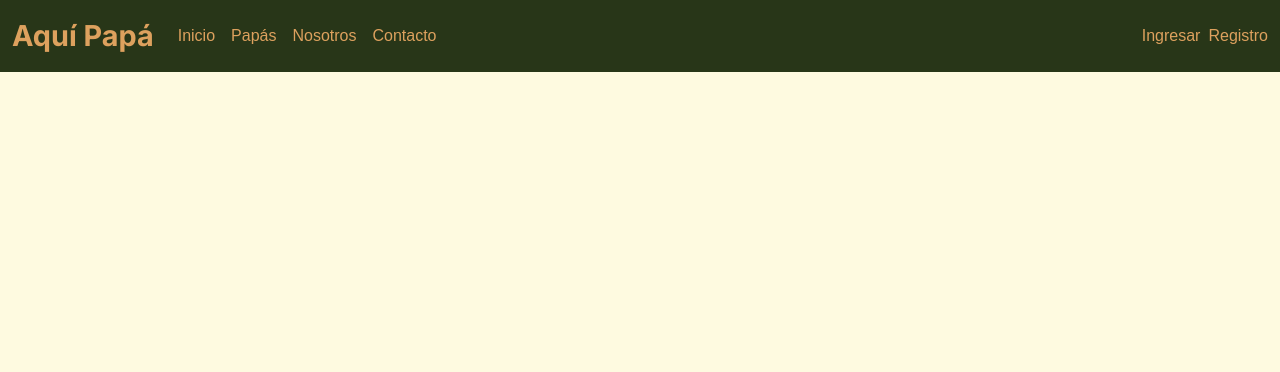
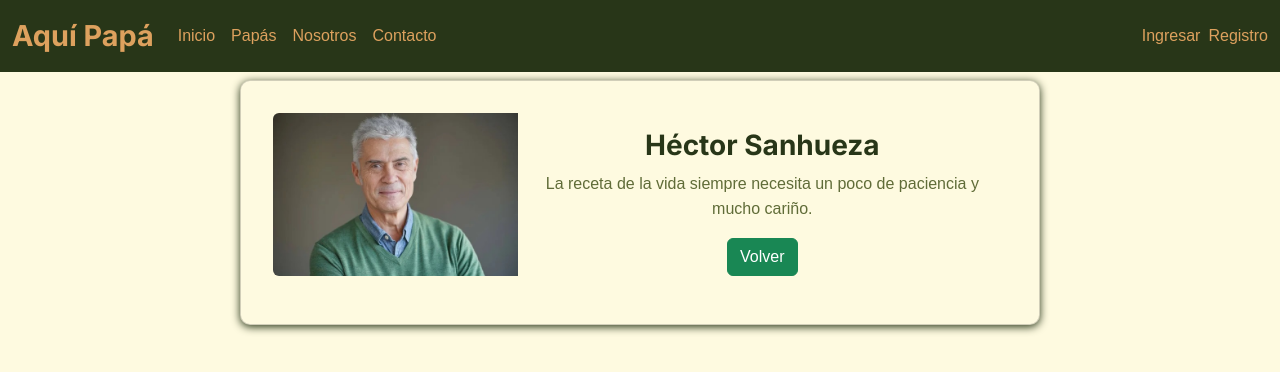
Before and after one commit to AKobrock/Aqui_React, a React (Vite) app: page /Papas/Hector in a window 1280 px wide. Shown: the top 372 px of the page. Built offline with nearby package versions, Linux system fonts and the light colour scheme.

Commit message:
Arreglos Yuli

```diff
--- a/src/App.jsx
+++ b/src/App.jsx
@@ -5,7 +5,7 @@ import Login from './Login';
 import Perfil from './Perfil';
 import { LoginProvider } from './LoginContext';
 import Navbar from './navbar';
-import Inicio from './inicio';
+import Inicio from './Inicio.jsx';
 import Papas from './Papas';
 import Nosotros from './Nosotros.jsx';
 import Contacto from './Contacto.jsx';
@@ -13,6 +13,7 @@ import './styles.css';
 import Sesion from './Sesion.jsx';
 import Registro from './Registro.jsx';
 import Home from './pages/Home.jsx';
+import PapaDetail from './PapaDetail.jsx';
 
 function App() {
   return (
@@ -28,7 +29,7 @@ function App() {
           <Route path="/login" element={<Sesion />} />
           <Route path="/Registro" element={<Registro/>}/>
           <Route path="/Home" element={<Home/>}/>
-          <Route path="/Papas/:nombre" element={<></>}/>
+          <Route path="/Papas/:nombre" element={<PapaDetail/>}/>
         </Routes>
       </BrowserRouter>
     </LoginProvider>
--- /dev/null
+++ b/src/PapaDetail.jsx
@@ -0,0 +1,84 @@
+import React from "react";
+import { useParams, Link } from "react-router-dom";
+import papa1 from "./assets/papa1.jpg";
+import papa2 from "./assets/papa2.jpeg";
+import papa3 from "./assets/papa3.jpg";
+import papa_pancho from "./assets/papa_pancho.jpg";
+import papa_yuli from "./assets/papa_yuli.jpg";
+import papa6 from "./assets/papa6.jpg";
+
+const papas = {
+  Hector: {
+    nombre: "Héctor Sanhueza",
+    img: papa1,
+    descripcion:
+      "La receta de la vida siempre necesita un poco de paciencia y mucho cariño.",
+  },
+  Ricardo: {
+    nombre: "Ricardo Montalvo",
+    img: papa3,
+    descripcion:
+      "La vida se entiende mirando hacia atrás, pero se vive hacia adelante.",
+  },
+  Francisco: {
+    nombre: "Francisco Kobrock",
+    img: papa_pancho,
+    descripcion:
+      "No tienes que cargar con todo solo; siempre puedes apoyarte en mí para seguir adelante.",
+  },
+  Marcelo: {
+    nombre: "Marcelo Fuentes",
+    img: papa2,
+    descripcion:
+      "Si algo se rompe, se arregla; y si no se puede, se aprende de ello.",
+  },
+  Julio: {
+    nombre: "Julio Araya",
+    img: papa_yuli,
+    descripcion:
+      "Siempre estaré aquí para apoyarte y celebrar tus logros.",
+  },
+  Luis: {
+    nombre: "Luis Gutiérrez",
+    img: papa6,
+    descripcion:
+      "La vida no es fácil, pero mientras haya salud y familia, se puede seguir.",
+  },
+};
+
+export default function PapaDetail() {
+  const { nombre } = useParams();
+  const key =
+    Object.keys(papas).find((k) => k.toLowerCase() === (nombre || "").toLowerCase()) ||
+    null;
+  const papa = key ? papas[key] : null;
+
+  if (!papa) {
+    return (
+      <section className="container py-5">
+        <h2>Papá no encontrado</h2>
+        <p>No se encontró información para "{nombre}".</p>
+        <Link to="/Papas" className="btn btn-secondary">Volver a Papas</Link>
+      </section>
+    );
+  }
+
+  return (
+    <section className="container py-5">
+      <div className="card mb-3" style={{ maxWidth: 800 }}>
+        <div className="row g-0">
+          <div className="col-md-4">
+            <img src={papa.img} className="img-fluid rounded-start" alt={papa.nombre} />
+          </div>
+          <div className="col-md-8">
+            <div className="card-body">
+              <h3 className="card-title">{papa.nombre}</h3>
+              <p className="card-text">{papa.descripcion}</p>
+              <Link to="/Papas" className="btn btn-success">Volver</Link>
+            </div>
+          </div>
+        </div>
+      </div>
+    </section>
+  );
+}
--- a/src/Papas.jsx
+++ b/src/Papas.jsx
@@ -2,7 +2,8 @@ import { Link } from "react-router-dom";
 import papa1 from "./assets/papa1.jpg";
 import papa2 from "./assets/papa2.jpeg";
 import papa3 from "./assets/papa3.jpg";
-// removed unused imports papa4 and papa5
+import papa4 from "./assets/papa4.webp";
+import papa5 from "./assets/papa5.jpg";
 import papa6 from "./assets/papa6.jpg";
 import papa_yuli from "./assets/papa_yuli.jpg";
 import papa_pancho from "./assets/papa_pancho.jpg";
@@ -29,19 +30,19 @@ function Papas() {
             <div className="row row-cols-1 row-cols-sm-2 row-cols-md-3 g-3">
 
               {/* Papá Héctor */}
-              <div className="col">
-                <div className="card shadow-sm">
+              <div className="col d-flex align-items-stretch">
+                <div className="card shadow-sm h-100 w-100">
                   <img
                     src={papa1}
                     className="card-img-top"
                     alt="Héctor Sanhueza"
                   />
-                  <div className="card-body">
+                  <div className="card-body d-flex flex-column">
                     <h5>Héctor Sanhueza</h5>
                     <p className="card-text">
                       “La receta de la vida siempre necesita un poco de paciencia y mucho cariño.”
                     </p>
-                    <div className="d-flex justify-content-between align-items-center">
+                    <div className="d-flex justify-content-between align-items-center mt-auto">
                       <Link to="/Papas/Hector" className="btn btn-success">
                         Más info
                       </Link>
@@ -52,18 +53,19 @@ function Papas() {
               </div>
 
               {/* Papá Ricardo */}
-              <div className="col">
-                <div className="card shadow-sm">
+              <div className="col d-flex align-items-stretch">
+                <div className="card shadow-sm h-100 w-100">
                   <img
                     src={papa3}
+                    className="card-img-top"
                     alt="Ricardo Montalvo"
                   />
-                  <div className="card-body">
+                  <div className="card-body d-flex flex-column">
                     <h5>Ricardo Montalvo</h5>
                     <p className="card-text">
                       "La vida se entiende mirando hacia atrás, pero se vive hacia adelante."
                     </p>
-                    <div className="d-flex justify-content-between align-items-center">
+                    <div className="d-flex justify-content-between align-items-center mt-auto">
                       <Link to="/Papas/Ricardo" className="btn btn-success">
                         Más info
                       </Link>
@@ -74,19 +76,19 @@ function Papas() {
               </div>
 
               {/* Papá Francisco */}
-              <div className="col">
-                <div className="card shadow-sm">
+              <div className="col d-flex align-items-stretch">
+                <div className="card shadow-sm h-100 w-100">
                   <img
                     src={papa_pancho}
                     className="card-img-top"
                     alt="Francisco Kobrock"
                   />
-                  <div className="card-body">
+                  <div className="card-body d-flex flex-column">
                     <h5>Francisco Kobrock</h5>
                     <p className="card-text">
                       "No tienes que cargar con todo solo, recuerda que siempre puedes apoyarte en mí para seguir adelante."
                     </p>
-                    <div className="d-flex justify-content-between align-items-center">
+                    <div className="d-flex justify-content-between align-items-center mt-auto">
                       <Link to="/Papas/Francisco" className="btn btn-success">
                         Más info
                       </Link>
@@ -97,19 +99,19 @@ function Papas() {
               </div>
 
               {/* Papá Marcelo */}
-              <div className="col">
-                <div className="card shadow-sm">
+              <div className="col d-flex align-items-stretch">
+                <div className="card shadow-sm h-100 w-100">
                   <img
                     src={papa2}
                     className="card-img-top"
                     alt="Marcelo Fuentes"
                   />
-                  <div className="card-body">
+                  <div className="card-body d-flex flex-column">
                     <h5>Marcelo Fuentes</h5>
                     <p className="card-text">
                       “Si algo se rompe, se arregla; y si no se puede, se aprende de ello.”
                     </p>
-                    <div className="d-flex justify-content-between align-items-center">
+                    <div className="d-flex justify-content-between align-items-center mt-auto">
                       <Link to="/Papas/Marcelo" className="btn btn-success">
                         Más info
                       </Link>
@@ -120,19 +122,19 @@ function Papas() {
               </div>
 
               {/* Papá Julio */}
-              <div className="col">
-                <div className="card shadow-sm">
+              <div className="col d-flex align-items-stretch">
+                <div className="card shadow-sm h-100 w-100">
                   <img
                     src={papa_yuli}
                     className="card-img-top"
                     alt="Julio Araya"
                   />
-                  <div className="card-body">
+                  <div className="card-body d-flex flex-column">
                     <h5>Julio Araya</h5>
                     <p className="card-text">
                       “No importa lo grande que seas, siempre serás mi orgullo, y aunque te veo avanzar por la vida, siempre estaré aquí para apoyarte y celebrar tus logros.”
                     </p>
-                    <div className="d-flex justify-content-between align-items-center">
+                    <div className="d-flex justify-content-between align-items-center mt-auto">
                       <Link to="/Papas/Julio" className="btn btn-success">
                         Más info
                       </Link>
@@ -143,15 +145,15 @@ function Papas() {
               </div>
 
               {/* Papá Luis */}
-              <div className="col">
-                <div className="card shadow-sm">
+              <div className="col d-flex align-items-stretch">
+                <div className="card shadow-sm h-100 w-100">
                   <img src={papa6} className="card-img-top" alt="Luis Gutiérrez"/>
-                  <div className="card-body">
+                  <div className="card-body d-flex flex-column">
                     <h5>Luis Gutiérrez</h5>
                     <p className="card-text">
                       “La vida no es fácil, pero mientras haya salud y familia, se puede seguir.”
                     </p>
-                    <div className="d-flex justify-content-between align-items-center">
+                    <div className="d-flex justify-content-between align-items-center mt-auto">
                       <Link to="/Papas/Luis" className="btn btn-success">
                         Más info
                       </Link>
@@ -169,4 +171,4 @@ function Papas() {
   );
 }
 
-export default Papas;
+export default Papas;
```
Also changed, not shown: src/PapasInfo.jsx (deleted).
